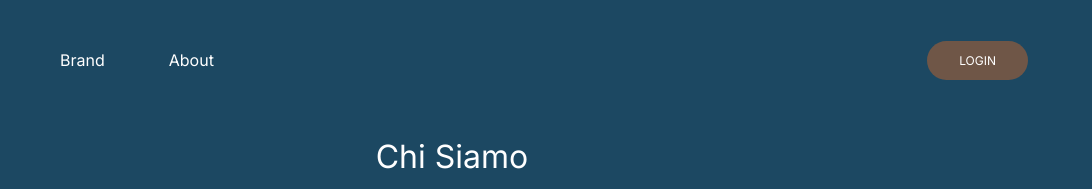
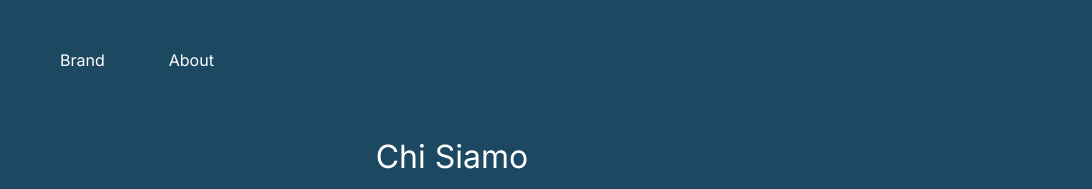
Before and after one commit to I-astrix/IconicSneakers, a plain HTML site: page about/about.html in a window 1280 px wide. Shown: the top 189 px of the page, 188-1280 px from the left. Drawn offline with Linux system fonts and the light colour scheme.

Commit message:
removed login

```diff
--- a/about/about.html
+++ b/about/about.html
@@ -84,7 +84,7 @@
         <label for="hamburger-checkbox" class="hamburger">
           <img src="../images/menu.png" alt="" />
         </label>
-        <a href="../login/login.html" class="nav-login-btn"> LOGIN </a>
+        <!-- <a href="../login/login.html" class="nav-login-btn"> LOGIN </a> -->
       </div>
     </nav>
 
```
Also changed, not shown: brand/adidas.html (+1 -1 lines), brand/converse.html (+1 -1 lines), brand/new-balance.html (+1 -1 lines), brand/nike.html (+1 -1 lines), brand/vans.html (+1 -1 lines), index.html (+1 -1 lines).
